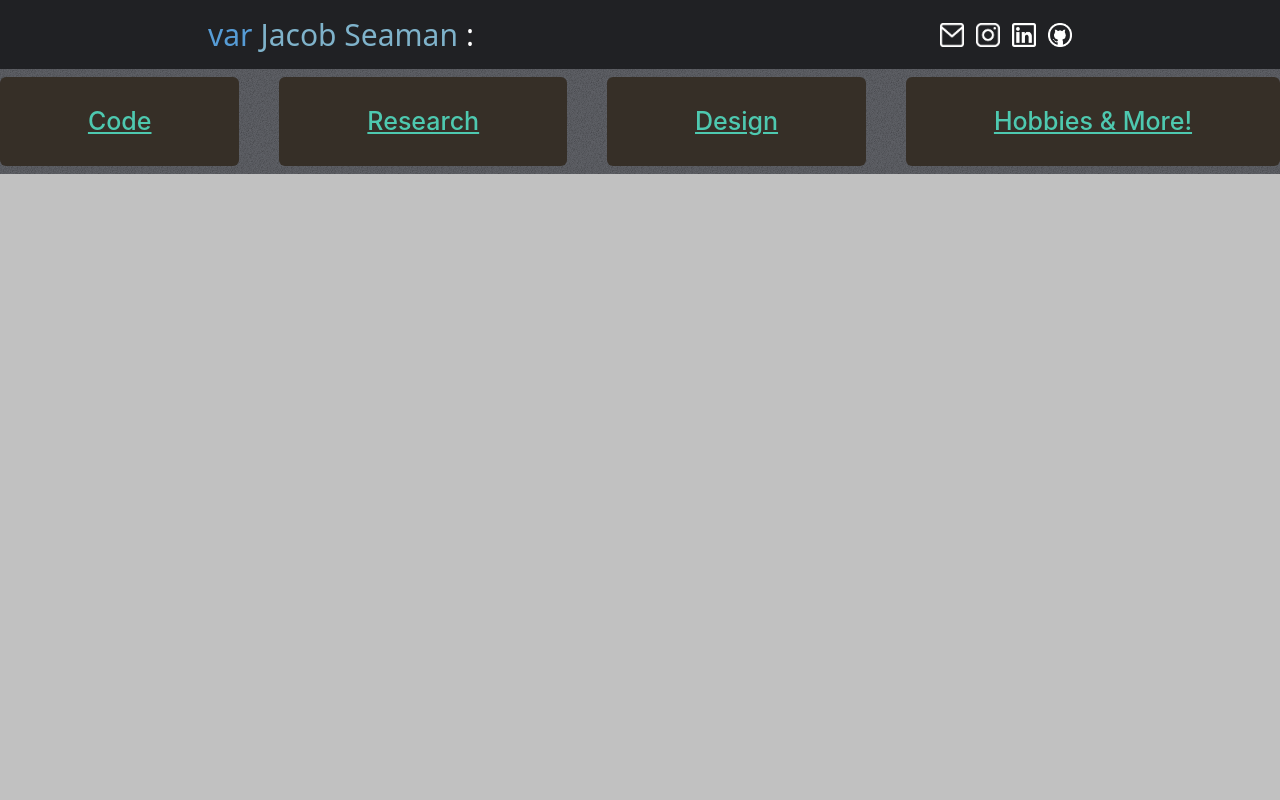
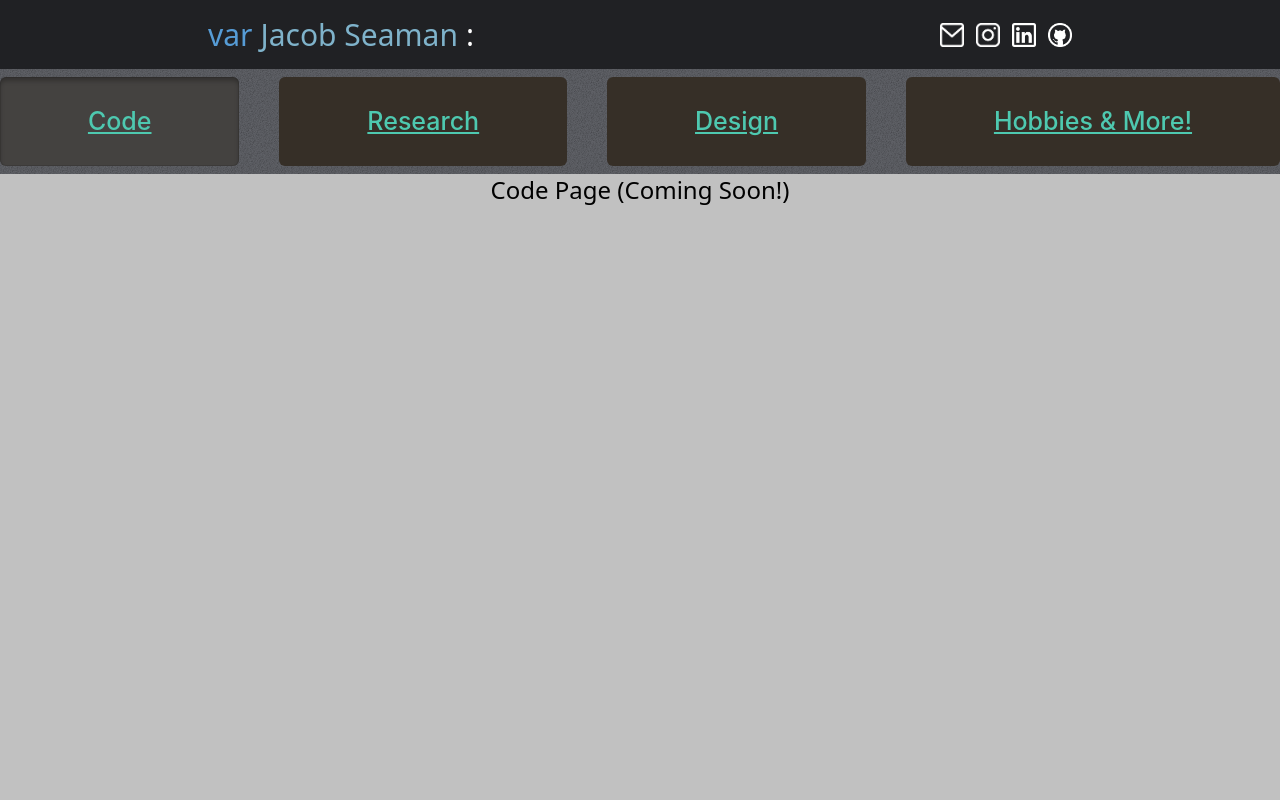
Before and after one commit to blobgoat/personal_website, a React (Vite) app: page /personal_website/code in a window 1280 px wide. Shown: the top 800 px of the page. Built offline with nearby package versions, Linux system fonts and the light colour scheme.

Commit message:
ditto, opps only did one file lol

```diff
--- a/package.json
+++ b/package.json
@@ -11,7 +11,7 @@
     "bp": "npm run build && npm run preview",
     "test": "vitest --dir ./src/__test__/",
     "coverage": "vitest --coverage",
-    "postbuild": "cp dist/index.html dist/404.html"
+    "postbuild": "cpx dist/index.html dist/404.html"
   },
   "dependencies": {
     "@auth0/auth0-react": "^2.3.0",
@@ -33,6 +33,7 @@
     "@types/react-dom": "^19.1.2",
     "@vitejs/plugin-react": "^4.4.1",
     "@vitest/coverage-v8": "^3.1.3",
+    "cpx": "^1.2.1",
     "eslint": "^9.25.0",
     "eslint-plugin-react-hooks": "^5.2.0",
     "eslint-plugin-react-refresh": "^0.4.19",
--- a/src/App.tsx
+++ b/src/App.tsx
@@ -10,17 +10,20 @@ function App() {
 
   useEffect(() => {
     switch (location.pathname) {
-      case "personal-website/code":
+      case "/code":
         setCurrentPage("Code");
         break;
-      case "personal-website/research":
+      case "/research":
         setCurrentPage("Research");
         break;
-      case "personal-website/design":
+      case "/design":
         setCurrentPage("Design");
         break;
-      case "personal-website/hobbies":
+      case "/hobbies":
         setCurrentPage("Hobbies &\n More!");
+        break;
+      case "/":
+        setCurrentPage("Home");
         break;
       default:
         setCurrentPage("Home");
--- a/src/main.tsx
+++ b/src/main.tsx
@@ -14,7 +14,7 @@ createRoot(document.getElementById("root")!).render(
       redirect_uri: window.location.origin
     }}
   >
-    <BrowserRouter>
+    <BrowserRouter basename="/personal_website/">
       <App />
     </BrowserRouter>
   </Auth0Provider>
```
Also changed, not shown: 1 other file (tests, documents, lock files or other folders).
